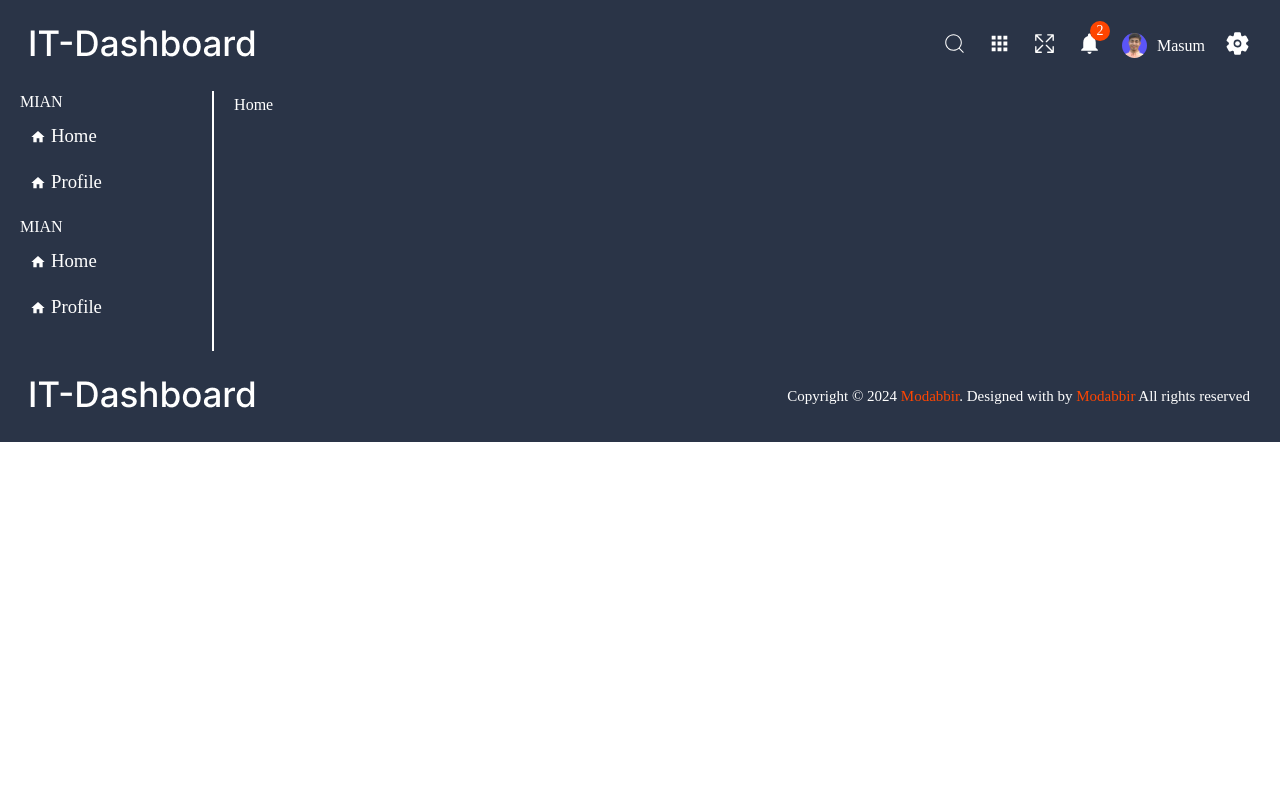
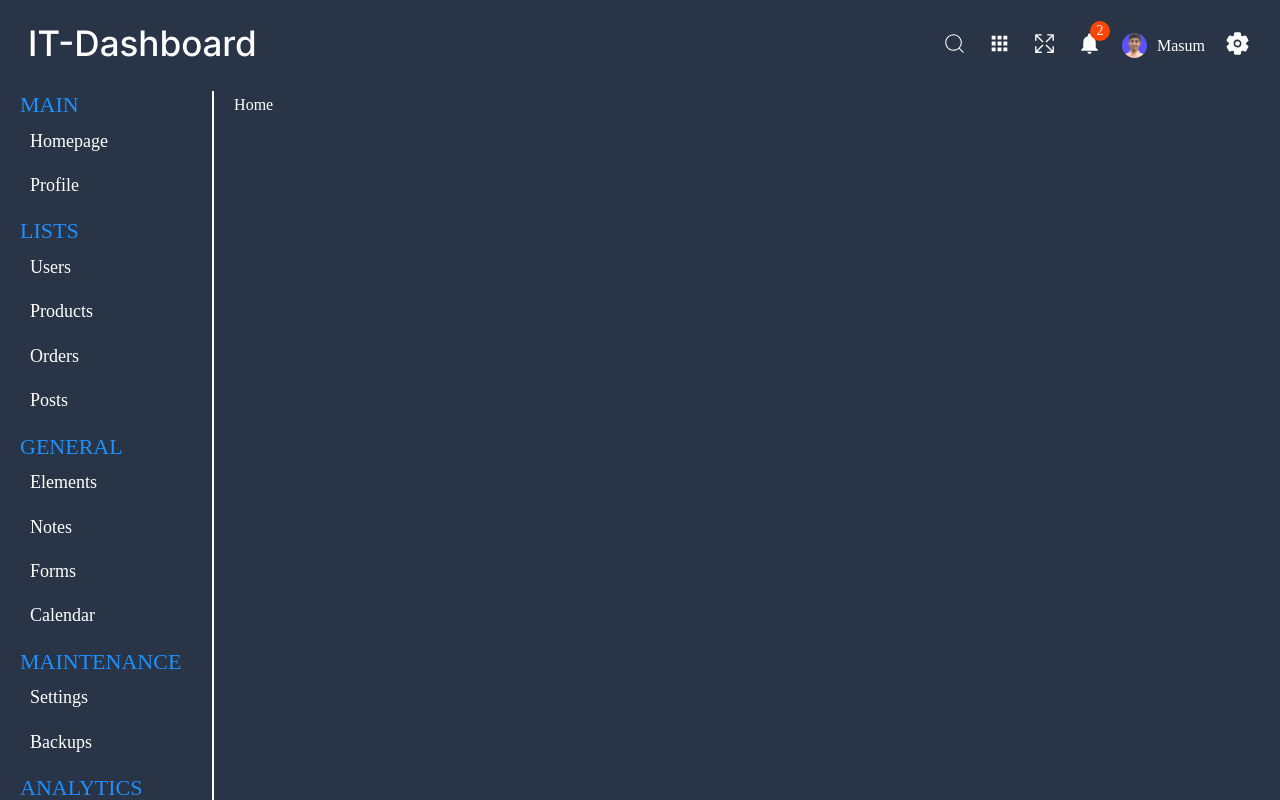
Before and after one commit to w3modabbir/dashboard-react, a React (Vite) app: page / in a window 1280 px wide. Shown: the top 800 px of the page. Built offline with nearby package versions, Linux system fonts and the light colour scheme.

Commit message:
menu bar done

```diff
--- a/src/componants/sidebar/menu/Menu.jsx
+++ b/src/componants/sidebar/menu/Menu.jsx
@@ -2,32 +2,31 @@ import React from 'react'
 import './menu.scss'
 import { Link } from 'react-router-dom'
 import { MdHome } from "react-icons/md";
+import { menu } from '../../../data';
+import LoginImg from '../../../assets/svg/home.svg'
+import Image from '../../Image';
 
 const Menu = () => {
   return (
     <div className='menu_main'>
-      <div className="menu_item">
-        <h4 className='title'>Mian</h4>
-          <Link to="/" className='list_item'>
-            <MdHome />
-            <h3 className='hometitle'>Home</h3>
-          </Link>
-          <Link to="/" className='list_item'>
-            <MdHome />
-            <h3 className='hometitle'>Profile</h3>
-          </Link>
-      </div>
-      <div className="menu_item">
-        <h4 className='title'>Mian</h4>
-        <Link to="/" className='list_item'>
-            <MdHome />
-            <h3 className='hometitle'>Home</h3>
-          </Link>
-          <Link to="/" className='list_item'>
-            <MdHome />
-            <h3 className='hometitle'>Profile</h3>
-          </Link>
-      </div>
+      {menu.map((item)=>(
+        <div key={item.id} className="menu_item">
+          <h4 className='title'>{item.title}</h4>
+          {item.listItems.map((listItem)=>(
+            <Link to="/" className='list_item' key={listItem.id}>
+                {/* <Image  source={listItem.icon} alt="not found"/> */}
+              <h3 className='hometitle'>{listItem.title}</h3>
+            </Link>
+          ))
+
+          }
+
+        </div>
+      ))
+
+      }
+
+
     </div>
   )
 }
--- a/src/componants/sidebar/menu/menu.scss
+++ b/src/componants/sidebar/menu/menu.scss
@@ -26,18 +26,23 @@
                 font-family: $montserrat;
                 font-weight: 500;
                 text-transform: capitalize;
-
+                font-size: 18px;
             }
             &:hover{
                 background-color: $sendarybg;
             }
-        }
+            img{
+              width: 25px;
+              height: 25px;
+              object-fit: cover;
+            }
+      }
       .title{
-        font-size: 16px;
+        font-size: 22px;
         font-family: $montserrat;
         font-weight: 400;
         text-transform: uppercase;
-        color: $primarycolor;
+        color: #1E90FF;
       }
     }
 }
--- /dev/null
+++ b/src/data.ts
@@ -0,0 +1,118 @@
+import { IoHomeSharp } from "react-icons/io5";
+
+export const menu = [
+    {
+      id: 1,
+      title: "main",
+      listItems: [
+        {
+          id: 1,
+          title: "Homepage",
+          url: "/",
+          icon: "home.svg",
+        },
+        {
+          id: 2,
+          title: "Profile",
+          url: "/users/1",
+          icon: "user.svg",
+        },
+      ],
+    },
+    {
+      id: 2,
+      title: "lists",
+      listItems: [
+        {
+          id: 1,
+          title: "Users",
+          url: "/users",
+          icon: "user.svg",
+        },
+        {
+          id: 2,
+          title: "Products",
+          url: "/products",
+          icon: "product.svg",
+        },
+        {
+          id: 3,
+          title: "Orders",
+          url: "/orders",
+          icon: "order.svg",
+        },
+        {
+          id: 4,
+          title: "Posts",
+          url: "/posts",
+          icon: "post2.svg",
+        },
+      ],
+    },
+    {
+      id: 3,
+      title: "general",
+      listItems: [
+        {
+          id: 1,
+          title: "Elements",
+          url: "/",
+          icon: "element.svg",
+        },
+        {
+          id: 2,
+          title: "Notes",
+          url: "/",
+          icon: "note.svg",
+        },
+        {
+          id: 3,
+          title: "Forms",
+          url: "/",
+          icon: "form.svg",
+        },
+        {
+          id: 4,
+          title: "Calendar",
+          url: "/",
+          icon: "calendar.svg",
+        },
+      ],
+    },
+    {
+      id: 4,
+      title: "Maintenance",
+      listItems: [
+        {
+          id: 1,
+          title: "Settings",
+          url: "/",
+          icon: "setting.svg",
+        },
+        {
+          id: 2,
+          title: "Backups",
+          url: "/",
+          icon: "backup.svg",
+        },
+      ],
+    },
+    {
+      id: 5,
+      title: "analytics",
+      listItems: [
+        {
+          id: 1,
+          title: "Charts",
+          url: "/",
+          icon: "chart.svg",
+        },
+        {
+          id: 2,
+          title: "Logs",
+          url: "/",
+          icon: "log.svg",
+        },
+      ],
+    },
+  ];
```
Also changed, not shown: src/assets/svg/home.svg (added).
